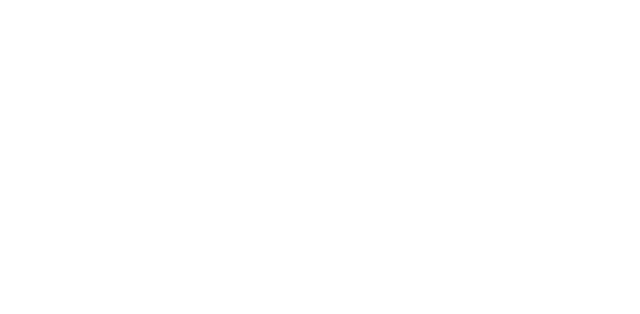
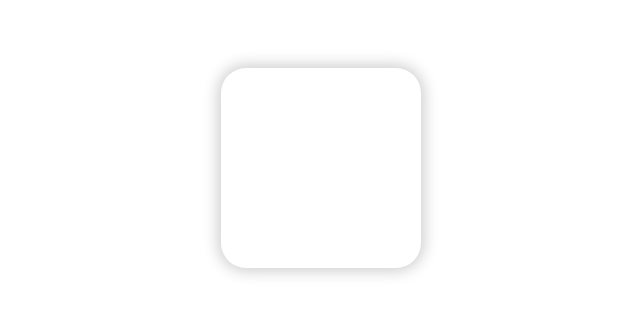
Before and after one commit to jiwooproity/trying-framer-motion, a React (Create React App) app: page /movebox in a window 1280 px wide. Before the commit this address had no page. Shown: the part 232-546 px from the top of the page, without its empty margins (319-959 px from the left). Built offline with nearby package versions, Linux system fonts and the light colour scheme.

Commit message:
learn: drag to box / use the framer-motion drag

```diff
--- a/src/App.js
+++ b/src/App.js
@@ -3,6 +3,7 @@
 import RotateBox from "./framer/RotateBox";
 import ShowBox from "./framer/ShowBox";
 import PagingBox from "./framer/PagingBox";
+import MoveBox from "./framer/MoveBox";
 
 const TestComponentRender = () => (
   <div className="framer-container">
@@ -24,6 +25,7 @@
       <Routes>
         <Route path="/" element={<TestComponentRender />} />
         <Route path="/paging" element={<PagingBox />} />
+        <Route path="/movebox" element={<MoveBox />} />
       </Routes>
     </BrowserRouter>
   );
--- /dev/null
+++ b/src/framer/MoveBox.jsx
@@ -0,0 +1,22 @@
+import { motion } from "framer-motion";
+
+const MoveBox = () => {
+  const boxVariants = {
+    hover: { scale: 1.2, rotate: 90 },
+    tap: { borderRadius: "50%", scale: 0.8, rotate: -90 },
+  };
+
+  return (
+    <div className="move-container">
+      <motion.div
+        className="move-box"
+        variants={boxVariants}
+        whileHover="hover"
+        whileTap="tap"
+        drag
+      />
+    </div>
+  );
+};
+
+export default MoveBox;
--- a/src/style/global.css
+++ b/src/style/global.css
@@ -76,3 +76,21 @@
   line-height: 15px;
   color: white;
 }
+
+/* Move Box CSS */
+.move-container {
+  display: flex;
+  width: 100%;
+  height: 100vh;
+  justify-content: center;
+  align-items: center;
+  background-color: linear-gradient(135deg, #e09, #d0e);
+}
+
+.move-box {
+  width: 200px;
+  height: 200px;
+  background-color: rgba(255, 255, 255, 1);
+  border-radius: 25px;
+  box-shadow: 0px 0px 15px 3px rgba(0, 0, 0, 0.2);
+}
```
